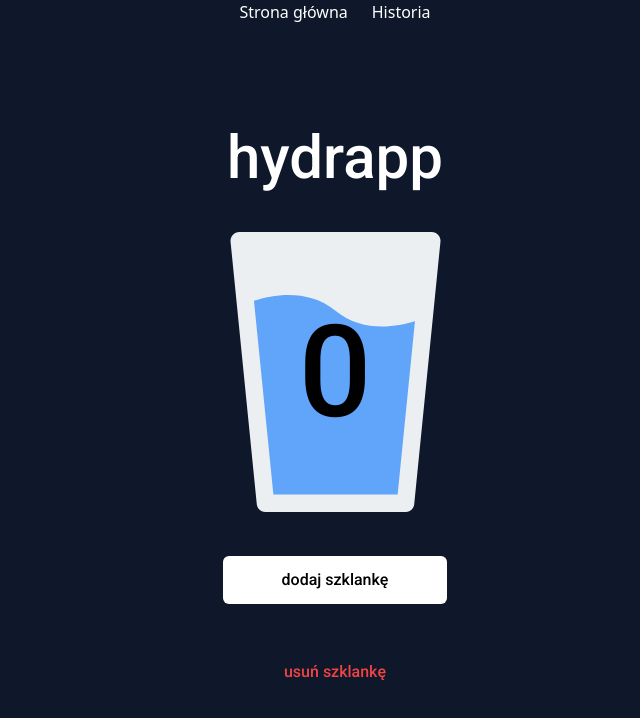
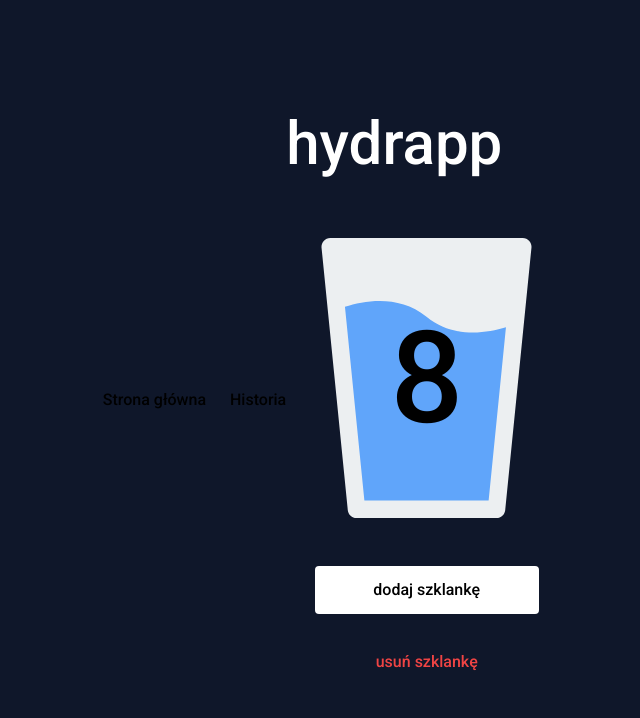
Before and after one commit to pawel-haraf/hydrapp, a website built with Parcel: page src/index.html in a window 1280 px wide. Shown: the whole page, without its empty margins (305-945 px from the left). Built offline with nearby package versions, Linux system fonts and the light colour scheme.

Commit message:
Initial configuration, markup & styling

```diff
--- a/src/index.html
+++ b/src/index.html
@@ -19,25 +19,24 @@
     <title>HydrApp</title>
 </head>
 
-<body class="flex flex-col items-center justify-center w-screen h-screen bg-darkblue">
-    <header class="text-white">
+<body class="bg-slate-900 min-h-screen flex justify-center items-center font-roboto font-medium">
+    <header>
         <nav class="flex items-center gap-6">
             <a href="index.html">Strona główna</a>
             <a href="history.html">Historia</a>
         </nav>
     </header>
-    <main class="flex flex-col items-center justify-center bg-darkblue w-[375px] h-[812px] gap-11 font-roboto">
-
-        <h1 class="text-6xl text-white">hydrapp</h1>
-        <div class="flex flex-col items-center text-center w-[280px] h-[280px]">
-            <p class="countdown--js bg-hero-pattern
-             text-9xl h-full w-full leading-[280px]">0</p>
-
+    <main>
+        <h1 class="text-white text-6xl mb-16">hydrapp</h1>
+        <div class="relative mb-12">
+            <img src="./hero-pattern.svg" alt="">
+            <p class="text-black absolute top-0 left-0 w-full h-full flex justify-center items-center text-9xl ">8</p>
         </div>
-        <button class="add--js bg-white w-56 h-12 rounded-md font-roboto text-base">dodaj szklankę</button>
-        <button class="remove--js w-56 h-12 font-roboto text-red-500 text-base">usuń szklankę</button>
-        <script type="module" src="main.js" defer></script>
+        <button class="mx-auto mb-6 bg-white rounded w-56 h-12 flex justify-center items-center">dodaj szklankę</button>
+        <button class="mx-auto bg-transparent text-red-500 rounded w-56 h-12 flex justify-center items-center">usuń
+            szklankę</button>
     </main>
+    <script type="module" src="main.js" defer></script>
 </body>
 
 </html>
```
